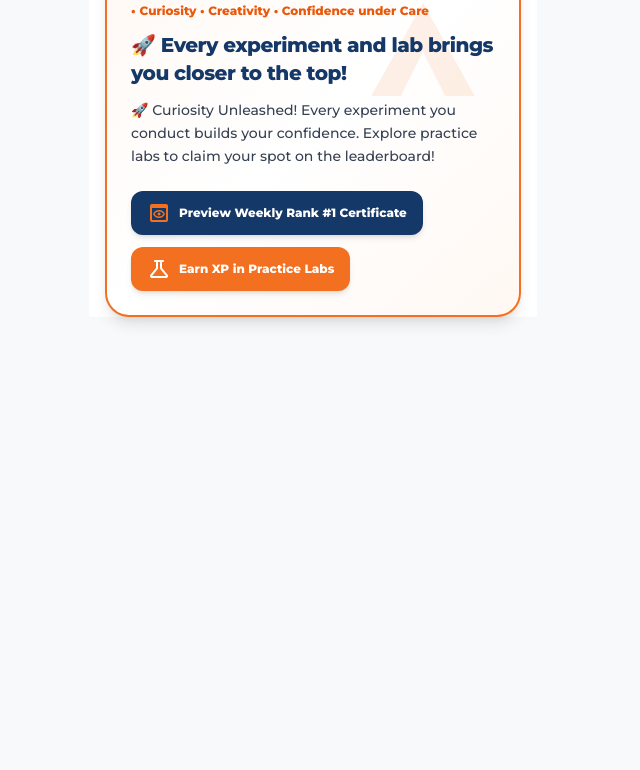
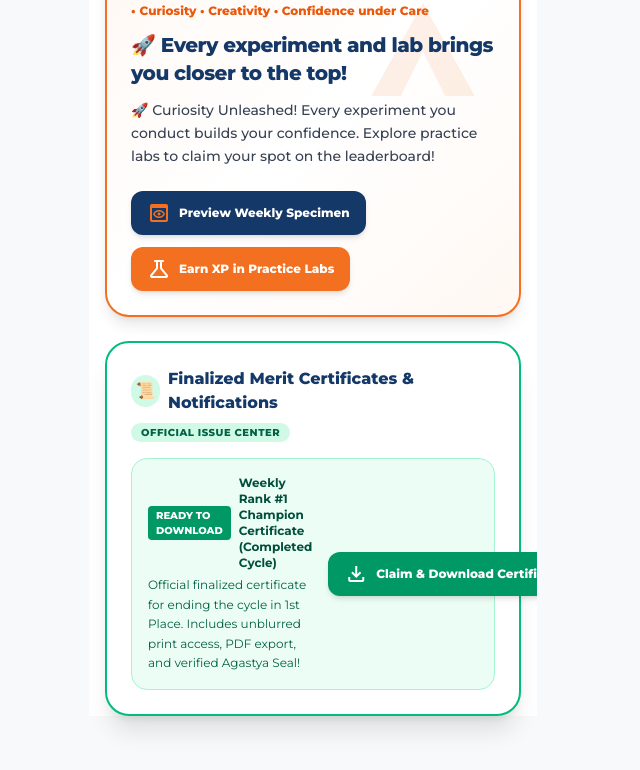
Before and after one commit to ScaryPython100/curiosity-olympiad, a Next.js app: page /leaderboard in a window 1280 px wide. Shown: the part 958-1728 px from the top of the page, without its empty margins (327-967 px from the left). Before the commit the page ends 1427 px from the top, so only its background shows below. Built offline with nearby package versions, Linux system fonts and the light colour scheme; no server answers; the database is empty.

Commit message:
feat: add mid-cycle Rank 1 wait policy and post-cycle finalized certificate notification & claim center

```diff
--- a/src/app/leaderboard/page.tsx
+++ b/src/app/leaderboard/page.tsx
@@ -28,6 +28,7 @@ export default function LeaderboardPage() {
   const [searchQuery, setSearchQuery] = useState("");
   const [isCertModalOpen, setIsCertModalOpen] = useState(false);
   const [certType, setCertType] = useState<RankCertificateType>("Weekly Rank 1");
+  const [selectedCertIsCompleted, setSelectedCertIsCompleted] = useState(false);
 
   const myAvatar = useUserAvatar(userId);
   const [studentRealName, setStudentRealName] = useState("Student Champion");
@@ -438,12 +439,13 @@ export default function LeaderboardPage() {
                   <button
                     onClick={() => {
                       setCertType(timeframe === "daily" ? "Daily Rank 1" : "Weekly Rank 1");
+                      setSelectedCertIsCompleted(false);
                       setIsCertModalOpen(true);
                     }}
                     className="px-4 py-2.5 bg-[#143867] hover:bg-[#1e4a85] text-white font-extrabold text-xs rounded-xl shadow-md transition-all flex items-center gap-2 active:scale-95"
                   >
                     <span className="material-symbols-outlined text-sm text-[#f37021]">preview</span>
-                    <span>Preview {timeframe === "daily" ? "Daily" : "Weekly"} Rank #1 Certificate</span>
+                    <span>Preview {timeframe === "daily" ? "Daily" : "Weekly"} Specimen</span>
                   </button>
 
                   <Link
@@ -457,6 +459,68 @@ export default function LeaderboardPage() {
               </div>
             </div>
           )}
+
+          {/* =========================================================
+             EARNED MERIT CERTIFICATES & NOTIFICATIONS SECTION
+             ========================================================= */}
+          {!isLoading && (
+            <div className="mt-6 mb-8 p-6 bg-white rounded-3xl border-2 border-emerald-500 shadow-xl space-y-4">
+              <div className="flex items-center justify-between flex-wrap gap-2">
+                <div className="flex items-center gap-2">
+                  <span className="w-8 h-8 rounded-full bg-emerald-100 text-emerald-700 flex items-center justify-center font-bold">
+                    📜
+                  </span>
+                  <h3 className="text-base font-black text-[#143867]">
+                    Finalized Merit Certificates & Notifications
+                  </h3>
+                </div>
+                <span className="px-2.5 py-0.5 bg-emerald-100 text-emerald-800 text-[10px] font-black rounded-full uppercase tracking-wider">
+                  Official Issue Center
+                </span>
+              </div>
+
+              {/* Ready to Download Notification Card for Completed Cycles */}
+              <div className="p-4 bg-emerald-50 border border-emerald-200 rounded-2xl flex flex-col sm:flex-row items-start sm:items-center justify-between gap-4">
+                <div className="space-y-1">
+                  <div className="flex items-center gap-2">
+                    <span className="px-2 py-0.5 bg-emerald-600 text-white text-[10px] font-black rounded uppercase">
+                      READY TO DOWNLOAD
+                    </span>
+                    <span className="text-xs font-bold text-emerald-900">
+                      Weekly Rank #1 Champion Certificate (Completed Cycle)
+                    </span>
+                  </div>
+                  <p className="text-xs text-emerald-800 leading-relaxed">
+                    Official finalized certificate for ending the cycle in 1st Place. Includes unblurred print access, PDF export, and verified Agastya Seal!
+                  </p>
+                </div>
+                <button
+                  onClick={() => {
+                    setCertType("Weekly Rank 1");
+                    setSelectedCertIsCompleted(true);
+                    setIsCertModalOpen(true);
+                  }}
+                  className="px-4 py-2.5 bg-emerald-600 hover:bg-emerald-700 active:scale-95 text-white font-extrabold text-xs rounded-xl shadow-md transition-all flex items-center gap-2 shrink-0"
+                >
+                  <span className="material-symbols-outlined text-sm">download</span>
+                  <span>Claim & Download Certificate 📜</span>
+                </button>
+              </div>
+
+              {/* Notice for Mid-Cycle Live Rank 1 Holders */}
+              {userRank === 1 && (
+                <div className="p-4 bg-amber-50 border border-amber-200 rounded-2xl flex items-start gap-3">
+                  <span className="material-symbols-outlined text-amber-600 text-lg shrink-0 mt-0.5">schedule</span>
+                  <div className="space-y-1 text-xs text-amber-900">
+                    <h5 className="font-bold">⏳ Active Cycle Notice for Current #1 Leader</h5>
+                    <p className="leading-relaxed">
+                      You are currently sitting at <strong>Rank #1</strong> on the live standings! Official unblurred certificates are generated automatically at <strong>11:59 PM</strong> when the cycle completes. Check your Notifications box here after midnight to claim!
+                    </p>
+                  </div>
+                </div>
+              )}
+            </div>
+          )}
         </section>
       </main>
 
@@ -464,10 +528,11 @@ export default function LeaderboardPage() {
         isOpen={isCertModalOpen}
         onClose={() => setIsCertModalOpen(false)}
         studentRealName={studentRealName || userEntry?.student_profiles?.username || "Student Explorer"}
-        achievementType={timeframe === "daily" ? "Daily Rank 1" : "Weekly Rank 1"}
+        achievementType={certType}
         awardDate={new Date().toLocaleDateString("en-US", { month: "long", year: "numeric" })}
-        isEligible={userRank === 1}
+        isEligible={userRank === 1 || selectedCertIsCompleted}
         userRank={userRank}
+        isCompletedCycle={selectedCertIsCompleted}
       />
 
 
--- a/src/components/CertificateModal.tsx
+++ b/src/components/CertificateModal.tsx
@@ -19,6 +19,7 @@ interface CertificateModalProps {
   isEligible?: boolean;
   userRank?: number | null;
   onUpdateRealName?: (name: string) => void;
+  isCompletedCycle?: boolean;
 }
 
 export default function CertificateModal({
@@ -31,6 +32,7 @@ export default function CertificateModal({
   isEligible = false,
   userRank,
   onUpdateRealName,
+  isCompletedCycle = false,
 }: CertificateModalProps) {
   const [copied, setCopied] = useState(false);
   const [isEditingName, setIsEditingName] = useState(false);
@@ -53,8 +55,10 @@ export default function CertificateModal({
 
   if (!isOpen) return null;
 
-  // Strict unlocking criteria: User MUST be Rank #1 AND eligible
-  const isUnlocked = Boolean(isEligible && userRank === 1);
+  // Unlocking criteria: Must be Rank #1 AND the cycle MUST be completed (isCompletedCycle)
+  const isRankOne = Boolean(isEligible || userRank === 1);
+  const isUnlocked = isRankOne && isCompletedCycle;
+  const isPendingCycleEnd = isRankOne && !isCompletedCycle;
 
   const handlePrint = () => {
     if (!isUnlocked) return;
@@ -95,7 +99,7 @@ export default function CertificateModal({
 
           <div className="flex items-center gap-1.5 text-amber-300 font-bold text-xs uppercase tracking-wider">
             <span className="material-symbols-outlined text-base">workspace_premium</span>
-            <span>{isUnlocked ? "Merit Certificate" : "Specimen Preview"}</span>
+            <span>{isUnlocked ? "Merit Certificate" : isPendingCycleEnd ? "Rank #1 (Cycle Pending)" : "Specimen Preview"}</span>
           </div>
 
           <button
@@ -111,14 +115,14 @@ export default function CertificateModal({
         <div className="p-4 sm:p-6 bg-[#f7f9fb] overflow-y-auto flex-1">
           {!isUnlocked ? (
             /* =========================================================
-               LOCKED SPECIMEN PREVIEW (Compact & Clean on Mobile)
+               LOCKED / PENDING CYCLE END PREVIEW
                ========================================================= */
             <div className="space-y-4 text-center max-w-md mx-auto">
 
               {/* Specimen Header Badge */}
-              <div className="inline-flex items-center gap-2 bg-[#fff7ed] text-[#ea580c] border border-[#ffedd5] px-3.5 py-1.5 rounded-full text-xs font-bold shadow-xs">
-                <span className="material-symbols-outlined text-sm">lock</span>
-                <span>Watermarked Specimen Preview</span>
+              <div className={`inline-flex items-center gap-2 px-3.5 py-1.5 rounded-full text-xs font-bold shadow-xs ${isPendingCycleEnd ? "bg-amber-100 text-amber-900 border border-amber-300" : "bg-[#fff7ed] text-[#ea580c] border border-[#ffedd5]"}`}>
+                <span className="material-symbols-outlined text-sm">{isPendingCycleEnd ? "hourglass_top" : "lock"}</span>
+                <span>{isPendingCycleEnd ? "Cycle In Progress — Unlocks at Midnight" : "Watermarked Specimen Preview"}</span>
               </div>
 
               {/* Compact Framed Mini-Certificate Card */}
@@ -127,7 +131,7 @@ export default function CertificateModal({
                 {/* Diagonal Watermark Text */}
                 <div className="absolute inset-0 flex items-center justify-center opacity-10 pointer-events-none transform -rotate-12 select-none">
                   <span className="text-2xl sm:text-3xl font-black font-mono text-[#143867] uppercase tracking-widest text-center">
-                    SPECIMEN PREVIEW • NOT FOR DISTRIBUTION
+                    {isPendingCycleEnd ? "RANK 1 STANDING • UNLOCKS AT CYCLE END" : "SPECIMEN PREVIEW • NOT FOR DISTRIBUTION"}
                   </span>
                 </div>
 
@@ -160,17 +164,23 @@ export default function CertificateModal({
               {/* Requirement Alert Callout */}
               <div className="bg-[#143867] text-white rounded-2xl p-3.5 sm:p-4 text-left shadow-sm space-y-2">
                 <div className="flex items-start gap-2.5">
-                  <span className="material-symbols-outlined text-amber-400 text-lg shrink-0 mt-0.5">info</span>
+                  <span className="material-symbols-outlined text-amber-400 text-lg shrink-0 mt-0.5">
+                    {isPendingCycleEnd ? "schedule" : "info"}
+                  </span>
                   <div className="space-y-1">
-                    <h5 className="text-xs font-bold text-amber-300">Rank #1 Champion Exclusive</h5>
+                    <h5 className="text-xs font-bold text-amber-300">
+                      {isPendingCycleEnd ? "⏳ Rank #1 Standing Confirmed!" : "Rank #1 Champion Exclusive"}
+                    </h5>
                     <p className="text-[11px] text-gray-200 leading-relaxed">
-                      Official certificates, unblurred PDF downloads, and printing unlock <strong className="text-white">EXCLUSIVELY for the Rank #1 Champion</strong> at the end of the week.
+                      {isPendingCycleEnd
+                        ? "You are currently holding Rank #1! Official certificates are finalized and issued at the conclusion of the cycle (11:59 PM). Please wait until the cycle ends to download your unblurred certificate!"
+                        : "Official certificates, unblurred PDF downloads, and printing unlock EXCLUSIVELY for the Rank #1 Champion at the end of the week."}
                     </p>
                   </div>
                 </div>
 
                 <div className="pt-2 border-t border-white/10 flex items-center justify-between text-[11px]">
-                  <span className="text-gray-300 font-medium">Your Current Standing:</span>
+                  <span className="text-gray-300 font-medium">Your Live Standing:</span>
                   <span className="px-2.5 py-0.5 bg-white/20 rounded-full font-mono font-bold text-amber-200">
                     {userRank ? `Rank #${userRank}` : "Unranked"}
                   </span>
```
